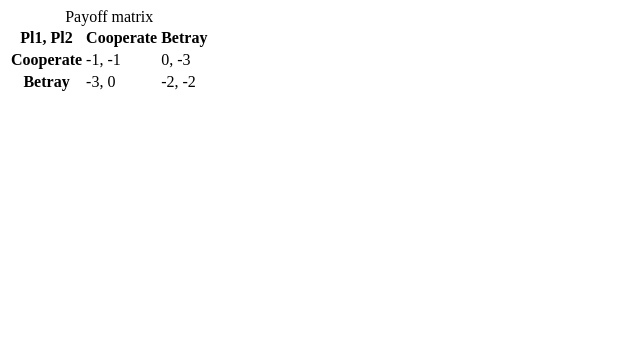
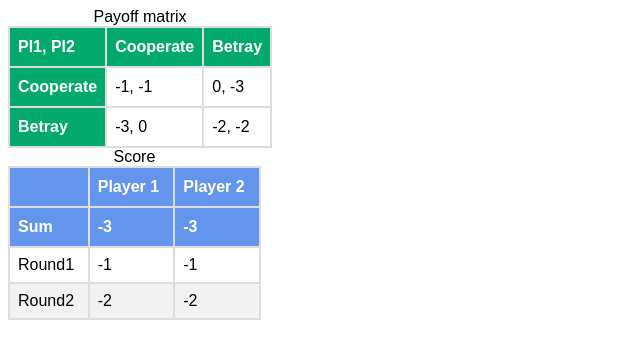
Before and after one commit to d4shkr/Prisoners-Dilemma, a PHP site: page / in a window 1280 px wide. Shown: the top 359 px of the page, without its empty margins (0-640 px from the left). Run offline with PHP 8.4, Linux system fonts and the light colour scheme.

Commit message:
implemented Score class, added css style for both tables

```diff
--- a/app/game.php
+++ b/app/game.php
@@ -2,7 +2,7 @@
 
 class PayoffMatrix {
     /*
-    * Матрица выигрышей дилеммы заключенного
+    *   Матрица выигрышей дилеммы заключенного
     */
 
     function __construct($C=-1, $B=-2, $c=0, $b=-3)
@@ -23,11 +23,23 @@ class PayoffMatrix {
         |  Молчать   |    (-1,-1)   |    (-3, 0)     |
         |  Сдать     |    (0, -3)   |    (-2,-2)     |
         */
-        $result = "<table>
-        <caption> Payoff matrix </caption>
-        <tr> <th scope='col'> Pl1, Pl2 </th><th scope='col'> Cooperate </th>  <th scope='col'> Betray </th>  </tr>
-        <tr> <th scope='row'> Cooperate </th> <td> {$this->table[0]}, {$this->table[0]}</td> <td> {$this->table[2]}, {$this->table[3]}</td> </tr>
-        <tr> <th scope='row'> Betray </th> <td> {$this->table[3]}, {$this->table[2]}</td> <td> {$this->table[1]}, {$this->table[1]}</td> </tr>
+        $result = "<table id='payoff'>
+            <caption> Payoff matrix </caption>
+            <tr>
+                <th scope='col'> Pl1, Pl2 </th>
+                <th scope='col'> Cooperate </th>
+                <th scope='col'> Betray </th>
+            </tr>
+            <tr>
+                <th scope='row'> Cooperate </th>
+                <td> {$this->table[0]}, {$this->table[0]}</td>
+                <td> {$this->table[2]}, {$this->table[3]}</td>
+            </tr>
+            <tr>
+                <th scope='row'> Betray </th>
+                <td> {$this->table[3]}, {$this->table[2]}</td>
+                <td> {$this->table[1]}, {$this->table[1]}</td>
+            </tr>
         </table>";
 
         return $result;
@@ -38,20 +50,76 @@ class PayoffMatrix {
 
 class Score {
     /*
-    * Таблица с текущим счётом
+    *   Таблица с текущим счётом
     */
 
-    public $n; // Количество ходов
-    public $data; // Таблица с результатами каждого хода
-    public $payoff_matrix; // Матрица выигрышей
-    public $current_player; // Игрок, который должен сделать текущий ход
+    // Массивы с результатами каждого хода для каждого игрока
+    public $player1_rounds;
+    public $player2_rounds;
 
-    const PLAYER1 = "Player 1";
-    const PLAYER2 = "Player 2";
+    // Отдельно храним накопленные очки
+    public $player1_score;
+    public $player2_score;
 
-    function __construct($n) {
-        $this->data = array();
-        $this->data[0][0] = PLAYER1;
-        $this->data[0][1] = PLAYER2;
+    // Имена игроков
+    public $player1 = "Player 1";
+    public $player2 = "Player 2";
+
+    function __construct() {
+        $this->player1_score = 0;
+        $this->player2_score = 0;
+        $this->player1_rounds = array();
+        $this->player2_rounds = array();
     }
+
+    function round($player1_points, $player2_points) // передаем пару очков, которые получили игроки в данном раунде
+    {
+        /*
+        *   Начисление очков после раунда
+        */
+
+        // добавляем в массивы текущие очки
+        array_push($this->player1_rounds, $player1_points);
+        array_push($this->player2_rounds, $player2_points);
+        // обновляем накоп
+        $this->player1_score += $player1_points;
+        $this->player2_score += $player2_points;
+    }
+
+    function get_html_table()
+    {
+        // Создаем HTML таблицу вида:
+        /*
+        |           |   Player1  |   Player2  |
+        |    Sum    |     -3     |     -3     |
+        |   Round1  |     -1     |     -1     |
+        |   Round2  |     -2     |     -2     |
+        */
+
+        // Первые две строки таблицы
+        $result = "<table id='score'>
+        <caption> Score </caption>
+            <tr>
+                <th scope='col'>  </th>
+                <th scope='col'> {$this->player1} </th>
+                <th scope='col'> {$this->player2} </th>
+            </tr>
+            <tr>
+                <th scope='row'> Sum </th>
+                <th scope='row'> {$this->player1_score} </td>
+                <th scope='row'> {$this->player2_score} </td>
+            </tr>";
+
+        // Записываем раунды
+        for ($i = 0; $i != count($this->player1_rounds); $i++) {
+            $round = "Round" . strval($i + 1);
+            $result .= "<tr>
+                <td> {$round} </td> <td> {$this->player1_rounds[$i]} </td> <td> {$this->player2_rounds[$i]} </td>
+            </tr>";
+        }
+        $result .= "</table>";
+
+        return $result;
+    }
+
 }
--- a/app/index.php
+++ b/app/index.php
@@ -1,6 +1,7 @@
 <?php
   include_once('game.php');
   $payoffs = new PayoffMatrix();
+  $score = new Score();
 
 ?>
 
@@ -9,20 +10,19 @@
   <head>
     <meta charset="UTF-8" />
     <title>Prisoner's dilemma</title>
-    <style>
-      .center {
-        display: block;
-        margin-left: auto;
-        margin-right: auto;
-        width: 50%;
-      }
-    </style>
+    <link rel="stylesheet" href="style.css">
   </head>
 
   <body>
     <?php
+      // test PayoffMatrix class
       $table = $payoffs->get_html_table();
       echo $table;
+      // test Score class
+      $score->round(-1, -1);
+      $score->round(-2, -2);
+      $score_table = $score->get_html_table();
+      echo $score_table;
     ?>
   </body>
 </html>
--- /dev/null
+++ b/app/style.css
@@ -0,0 +1,35 @@
+#payoff {
+    font-family: Arial, Helvetica, sans-serif;
+    border-collapse: collapse;
+    width: 20%;
+}
+#payoff td, #payoff th {
+    border: 2px solid #ddd;
+    padding: 8px;
+  }
+#payoff th {
+    padding-top: 10px;
+    padding-bottom: 10px;
+    text-align: left;
+    background-color: #04AA6D;
+    color: white;
+}
+
+#score {
+    font-family: Arial, Helvetica, sans-serif;
+    border-collapse: collapse;
+    width: 20%;
+}
+#score td, #score th {
+    border: 2px solid #ddd;
+    padding: 8px;
+  }
+#score tr:nth-child(even){background-color: #f2f2f2;}
+#score tr:hover {background-color: #ddd;}
+#score th {
+    padding-top: 10px;
+    padding-bottom: 10px;
+    text-align: left;
+    background-color:cornflowerblue;
+    color: white;
+}
```
